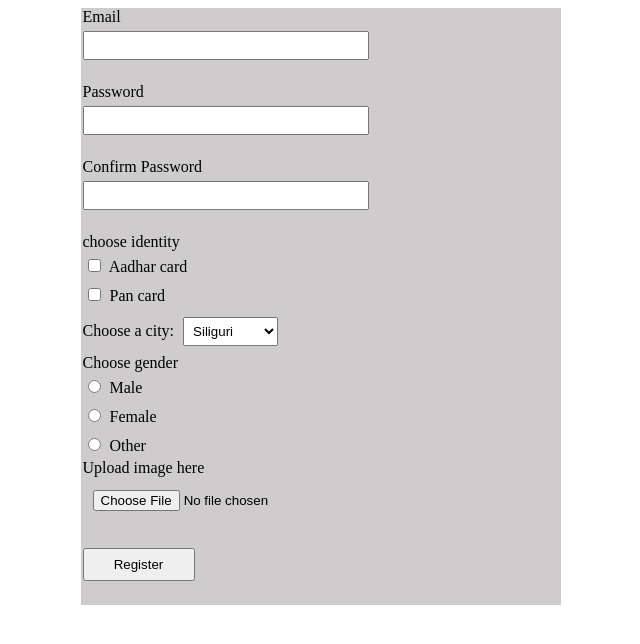
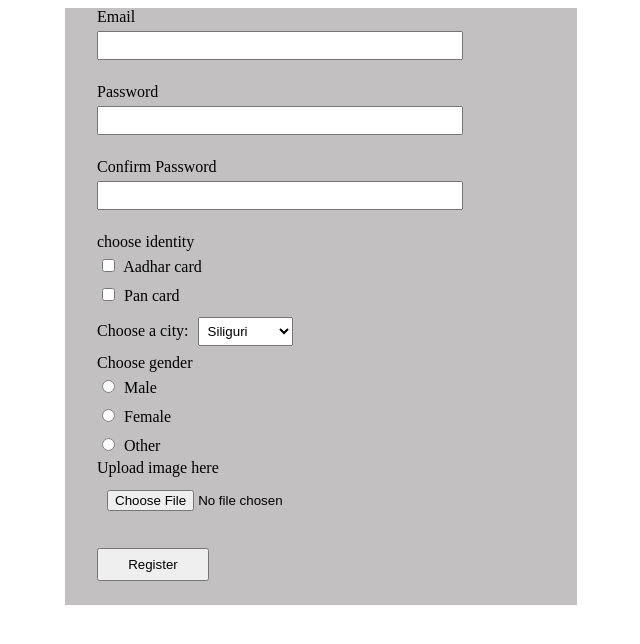
Before and after one commit to sk-roy98/techmonastic_form, a PHP site: page / in a window 1280 px wide. Shown: the top 644 px of the page, without its empty margins (319-959 px from the left). Run offline with PHP 8.4, Linux system fonts and the light colour scheme.

Commit message:
completed

```diff
--- a/index.php
+++ b/index.php
@@ -1,12 +1,14 @@
 <?php
 if (isset($_POST["register"])){
-$error_msg = "";
+$error_msg[] = "";
     if(($_POST['email'] == "")||
     ($_POST['password'] == "")||
     ($_POST['confirm'] == "")){
         $error_msg['required'] = "please fill the required fields!";
     }
-
+    if(!preg_match('/^(?=.*\d)(?=.*[A-Za-z])[0-9A-Za-z!@#$%]{8,12}$/', $_POST['password'])){
+        $error_msg['strength'] = "password should contain caps small special and number";
+    }
     else if($_POST['password'] !== $_POST['confirm']){
         $error_msg['confirm'] = "password and confirm password should match!";
     }
@@ -36,7 +38,7 @@ $error_msg = "";
 
     // Get all the submitted data from the form
             $sql = "INSERT INTO users (email, password, identity, city, gender, image) VALUES
-                ('$email','$password','$identity','$city','$gender','$filename')";
+                ('$email',(md5('$password')),'$identity','$city','$gender','$filename')";
 
     // Execute query
             if(mysqli_query($conn,$sql)){
@@ -77,7 +79,10 @@ $error_msg = "";
                 echo "<div class='error'>" . $error_msg['required']. "</div>";
             }
             if(isset($error_msg['confirm'])){
-                echo "<div class='error'>" . $error_msg['confirm']. "</div>";
+             echo "<div class='error'>" . $error_msg['confirm']. "</div>";
+            }
+            if(isset($error_msg['strength'])){
+             echo "<div class='error'>" . $error_msg['strength']. "</div>";
             }
         ?></br>
 
--- a/styles.css
+++ b/styles.css
@@ -3,11 +3,12 @@ body{
     justify-content: center;
 }
 .formValidation{
-    background-color: rgb(206, 204, 204);
+    background-color: rgb(194, 192, 192);
     width: 30rem;
     display: flex;
-    justify-content: center;
-    margin: 0;
+    justify-items: center;
+    align-items: center;
+    padding-left: 2rem;
 }
 .input{
     width: fit-content;
@@ -15,7 +16,7 @@ body{
     margin: 8px 5px;
 }
 .box{
-    width: 17rem;
+    width: 22rem;
     margin : 5px 0;
 }
 .button{
```
Also changed, not shown: images/Mirik Woods.jpg (added), images/flight Delhi.jpg (added), images/mewalking.jpg (added), images/namthing pokhri.jpg (added).
